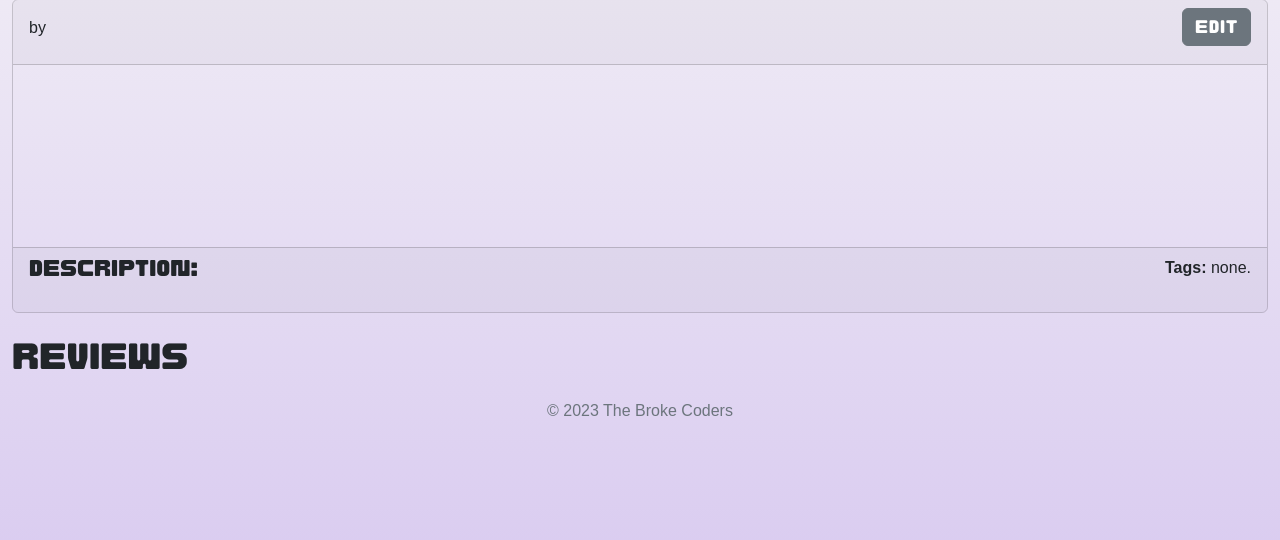
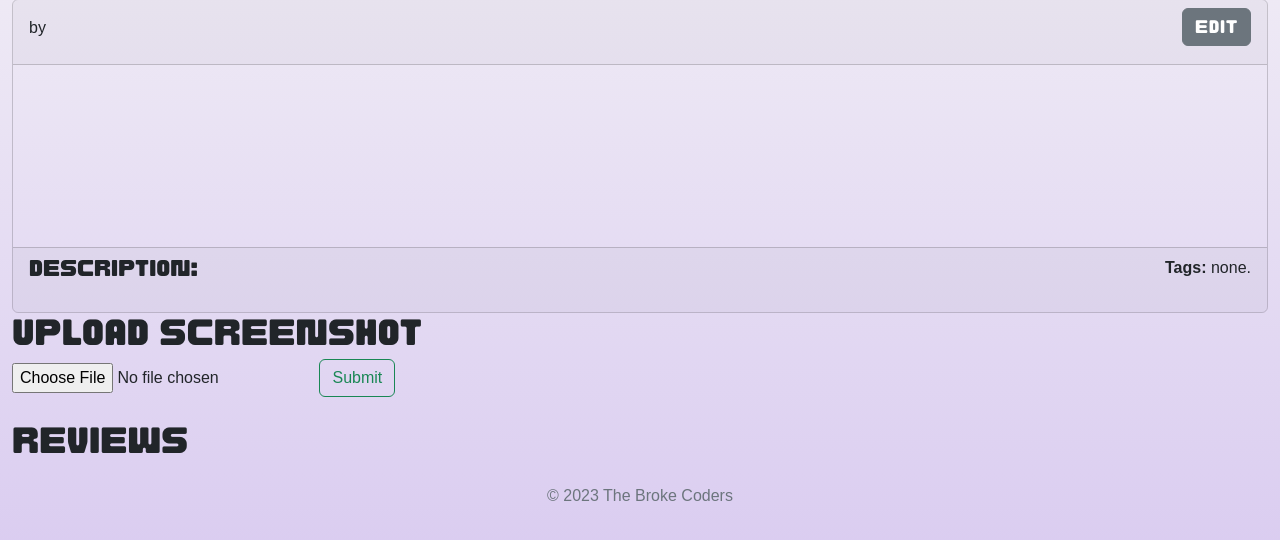
Before and after one commit to tadashibashi/bgs, a Django app: template main_app/templates/games/detail.html in a window 1280 px wide. Shown: the part 107-647 px from the top of the page. Run offline with Django 4.2, Linux system fonts and the light colour scheme; the template is opened without the code that fills it, so the values that code supplies are empty; parts of the project's set-up code (start-up, migrations or seed data) failed here and were passed over; some libraries are stand-ins or nearby versions.

Commit message:
test game screenshot uploads & display

```diff
--- a/main_app/templates/games/detail.html
+++ b/main_app/templates/games/detail.html
@@ -47,6 +47,12 @@
 
         </article>
 
+        <h2>Upload Screenshot</h2>
+        <form method="POST" enctype="multipart/form-data" action="{% url 'screenshots_add' game.id %}">
+            {% csrf_token %}
+            <input type="file" name="screenshot" />
+            <input type="submit" class="btn btn-outline-success"/>
+        </form>
 
         <h2 class="mt-4">Reviews</h2>
         {% include "review/reviews.html" %}
--- a/main_app/templates/games/include/game.html
+++ b/main_app/templates/games/include/game.html
@@ -3,7 +3,7 @@
     <div class="card-body">
         {% if game.screenshot_set.count %}
             <a href="{% url 'games_detail' game.id %}" class="text-secondary text-decoration-none">
-                <img src="{{ game.screenshot_set.first.file.url }}" alt="game screenshot"/>
+                <img style="width:100%;height:100%;object-fit:cover" src="{{ game.screenshot_set.first.file.url }}" alt="game screenshot"/>
             </a>
         {% endif %}
     </div>
```
